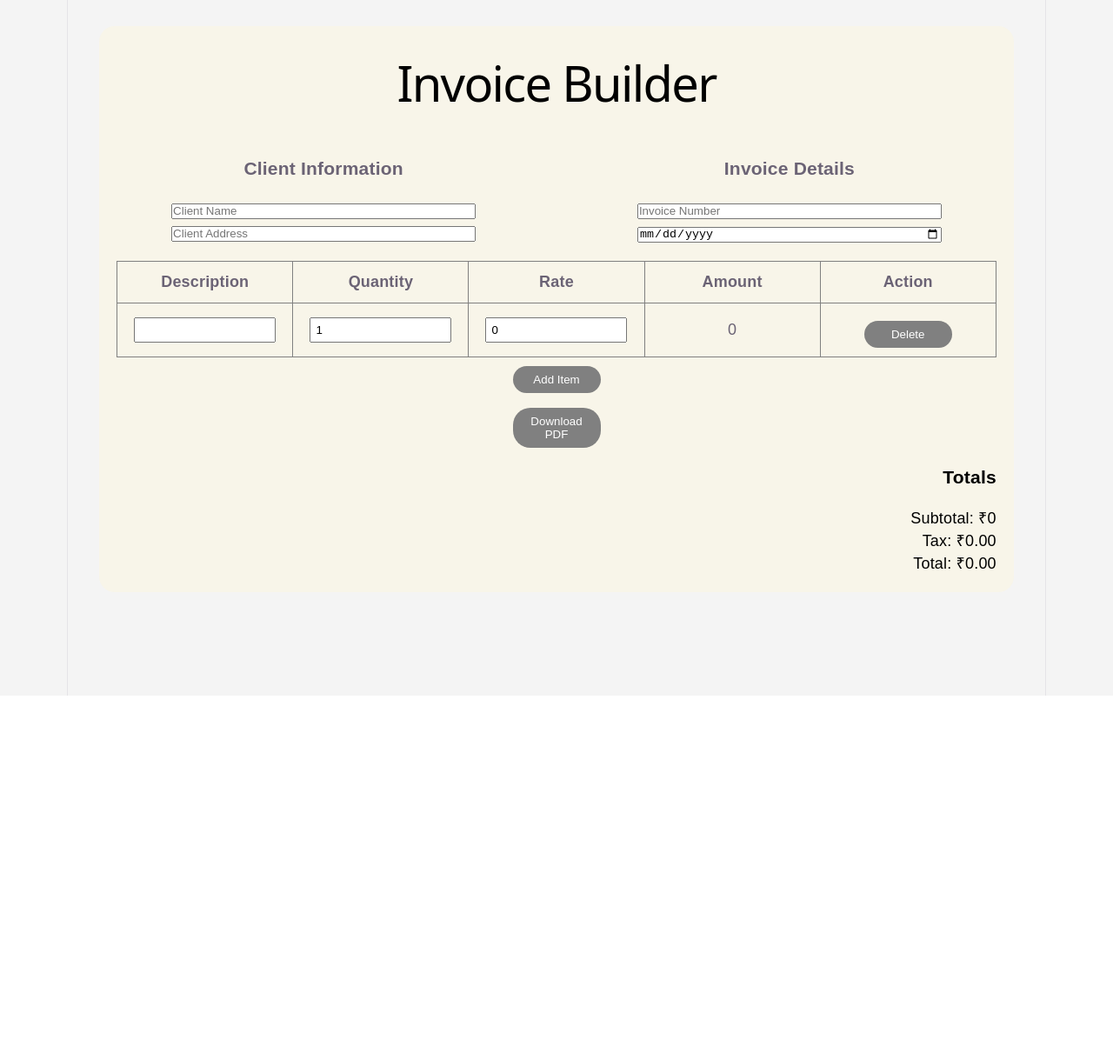
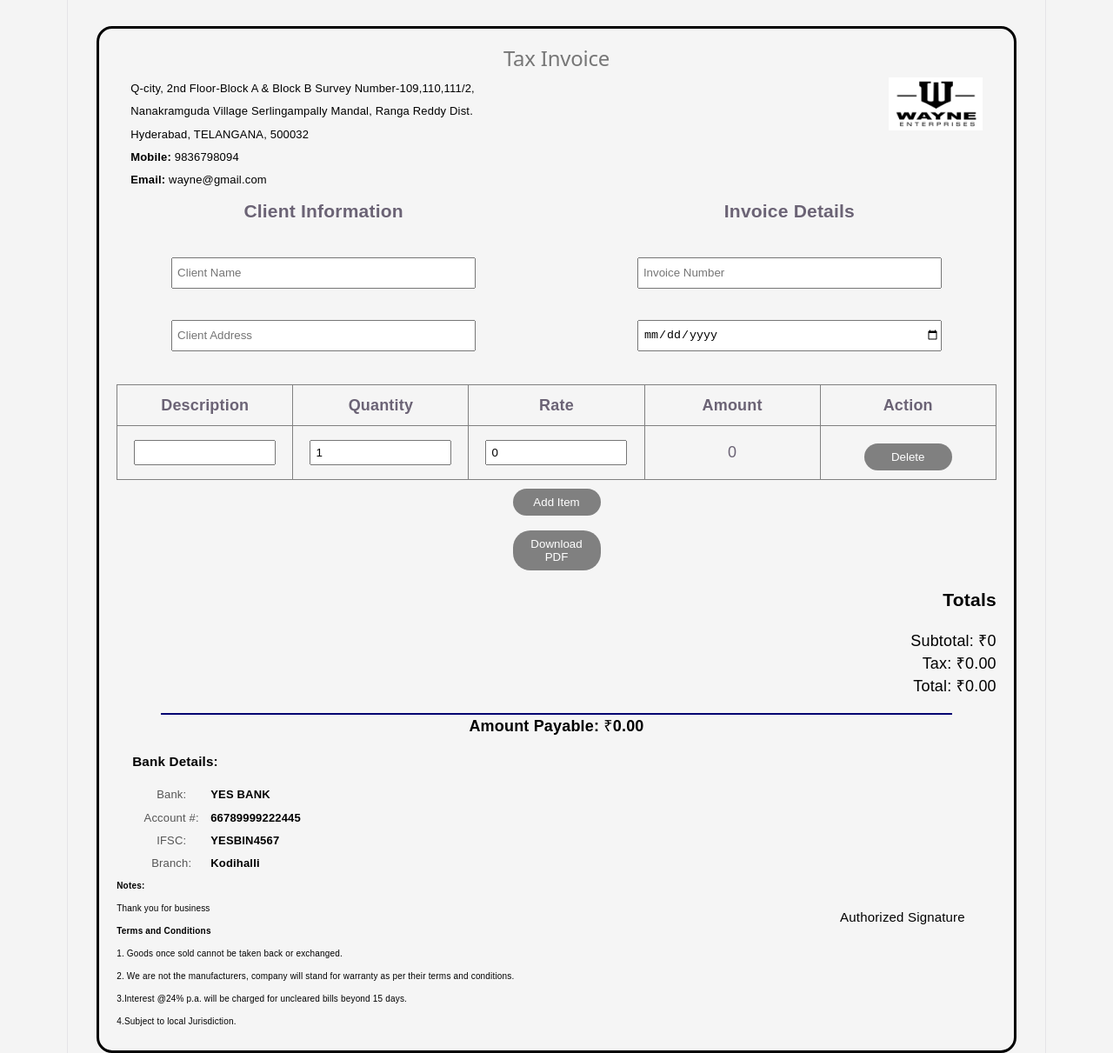
Before and after one commit to bxodelroy/invoice-builder, a React (Vite) app: page / in a window 1280 px wide. Shown: the whole page at 87% size. Before the commit the page ends 800 px from the top, so only its background shows below. Built offline with nearby package versions, Linux system fonts and the light colour scheme.

Commit message:
updated the UI

```diff
--- a/src/App.css
+++ b/src/App.css
@@ -1,57 +1,77 @@
-body{
+body {
     margin: 0;
     padding: 0;
     background-color: #f4f4f4;
     font-family: Arial, Helvetica, sans-serif;
 }
 
-.container{
+.container {
     width: 90%;
     margin: auto;
-    background-color: #fff6ce50;
+    background-color: whitesmoke;
     padding: 20px;
     margin-top: 30px;
     border-radius: 1rem;
+    border: black solid;
+    position: relative;
 }
 
-h1{
+h2 {
     text-align: center;
-    color: black;
+    color: rgba(0, 0, 0, 0.518);
+}
+
+.logo img {
+    position: absolute;
+    height: auto;
+    width: 6rem;
+    right: 2rem;
 }
 
 .client-info,
 .invoice-details,
-.totals{
+.totals {
     margin-top: 20px;
 }
 
 .client-info,
-.invoice-details{
+.invoice-details {
     flex: 1;
 }
 
-.top-section{
+.address {
+    position: absolute;
+    left: 2rem;
+    font-size: 13px;
+    color: black;
+    text-align: left;
+}
+
+.top-section {
     display: grid;
     grid-template-columns: repeat(2, 1fr);
     gap: 60px;
-    margin-top: 30px;
+    margin-top: 6rem;
 }
 
 .client-info input,
-.invoice-details input{
+.invoice-details input {
     width: 100%;
     max-width: 350px;
-    height: 1rem;
-    padding: 0;
+    height: 2rem;
+    padding-bottom: 0;
+    padding-top: 0;
+    padding-left: 5px;
+    margin: 1rem;
 }
 
-table input{
+table input {
     width: 90%;
     padding: 5px;
     box-sizing: border-box;
 }
 
-table{
+table {
     width: 100%;
     margin-top: 20px;
     border-collapse: collapse;
@@ -59,24 +79,24 @@ table{
 }
 
 th,
-td{
+td {
     padding: 10px;
     text-align: center;
     overflow: hidden;
 }
 
-input{
+input {
     width: 300px;
     box-sizing: border-box;
 }
 
-.totals{
+.totals {
     margin-top: 20px;
     text-align: right;
     color: black;
 }
 
-button{
+button {
     padding: 8px 9px;
     border: none;
     background-color: gray;
@@ -88,21 +108,73 @@ button{
     transition: all 0.4s;
 }
 
-button:hover{
+button:hover {
     background-color: black;
     transform: scale(1.05);
 }
 
-.base-buttons{
-  display: flex;
-  flex-direction: column;
-  gap: 7px;
-  justify-content: center;
-  align-items: center;
+.base-buttons {
+    display: flex;
+    flex-direction: column;
+    gap: 7px;
+    justify-content: center;
+    align-items: center;
 }
 
-@media print{
-    button{
+.line {
+    height: 2px;
+    width: 90%;
+    background-color: rgb(0, 0, 113);
+    margin: 0 auto;
+    margin-top: 1rem;
+}
+
+.amount {
+    color: black;
+}
+
+.bank-details {
+    width: 300px;
+    font-family: Arial, sans-serif;
+    color: black;
+    font-size: 13px;
+    margin-left: 1rem;
+}
+
+.bank-details h3 {
+    margin-bottom: 12px;
+    text-align: left;
+}
+
+.row {
+    display: flex;
+}
+
+.label {
+    width: 90px;
+    color: #555;
+}
+
+.value {
+    font-weight: 600;
+}
+
+.terms{
+    text-align: left;
+    color: black;
+    font-size: 10px;
+    position: relative;
+}
+
+.sign{
+    position: absolute;
+    right: 2rem;
+    top: 2rem;
+    font-size: 15px;
+}
+
+@media print {
+    button {
         display: none;
     }
 }
--- a/src/App.jsx
+++ b/src/App.jsx
@@ -1,6 +1,7 @@
 import React, { useRef, useState } from 'react'
 import './App.css'
 import html2pdf from 'html2pdf.js'
+import wayne from "./assets/wayne.jpg";
 
 const App = () => {
 
@@ -101,8 +102,25 @@ const App = () => {
 
   return (
     <div className="container" ref={invoiceRef}>
+      <h2>Tax Invoice</h2>
 
-      <h1>Invoice Builder</h1>
+      <div className="company-section">
+
+        <div className="logo">
+          <img src={wayne} alt="logo"></img>
+        </div>
+
+        <div className="address">
+          <p>
+            Q-city, 2nd Floor-Block A & Block B Survey Number-109,110,111/2,<br />
+            Nanakramguda Village Serlingampally Mandal, Ranga Reddy Dist.<br />
+            Hyderabad, TELANGANA, 500032
+          </p>
+          <p><b>Mobile: </b>9836798094</p>
+          <p><b>Email: </b>wayne@gmail.com</p>
+        </div>
+
+      </div>
 
       <div className="top-section">
 
@@ -228,6 +246,48 @@ const App = () => {
         <p>Total: ₹{total.toFixed(2)}</p>
       </div>
 
+      <div className="line"></div>
+
+      <div className="amount">
+        <p><b>Amount Payable: ₹{total.toFixed(2)}</b></p>
+      </div>
+
+      <div className="bank-details">
+        <h3>Bank Details:</h3>
+
+        <div className="row">
+          <span className="label">Bank:</span>
+          <span className="value">YES BANK</span>
+        </div>
+
+        <div className="row">
+          <span className="label">Account #:</span>
+          <span className="value">66789999222445</span>
+        </div>
+
+        <div className="row">
+          <span className="label">IFSC:</span>
+          <span className="value">YESBIN4567</span>
+        </div>
+
+        <div className="row">
+          <span className="label">Branch:</span>
+          <span className="value">Kodihalli</span>
+        </div>
+      </div>
+
+      <div className="terms">
+        <p><b>Notes: </b></p>
+        <p>Thank you for business</p>
+        <p><b>Terms and Conditions</b></p>
+        <p>1. Goods once sold cannot be taken back or exchanged.</p>
+          <p>2. We are not the manufacturers, company will stand for warranty as per their terms and conditions.</p>
+          <p>3.Interest @24% p.a. will be charged for uncleared bills beyond 15 days.</p>
+          <p>4.Subject to local Jurisdiction.</p>
+
+          <div className="sign"><p>Authorized Signature</p></div>
+      </div>
+
     </div>
   )
 }
```
Also changed, not shown: src/assets/wayne.jpg (added).
